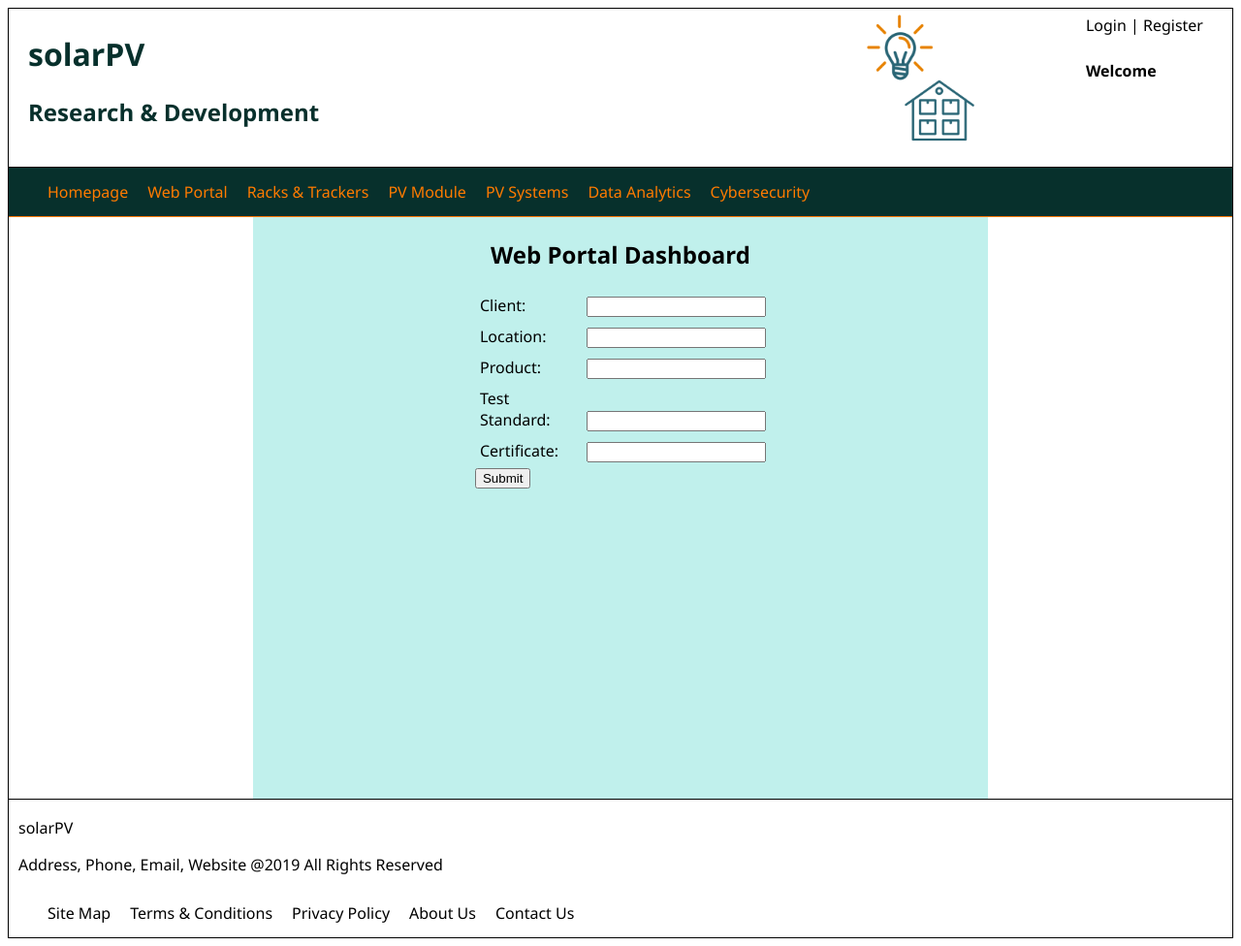
After one commit to launzueta/ift458project, a Django app: page /webPortal/ in a window 1280 px wide. The commit adds this page. Shown: the whole page at 97% size. Run offline with Django 3.2, Linux system fonts and the light colour scheme.

Commit message:
Created web portal page

```diff
--- a/solarPv/templates/solarPv/base.html
+++ b/solarPv/templates/solarPv/base.html
@@ -3,7 +3,7 @@
 <!DOCTYPE html>
 <html lang="en">
   <head>
-    <title>Lab 1 - Coming Soon</title>
+    <title>Module 6 Project Luis Unzueta</title>
     <link rel="stylesheet" href="{% static 'solarPv/style.css' %}">
   </head>
   <body>
@@ -36,6 +36,7 @@
             <div class="flatList">
                 <ul>
                     <li><a href="{% url 'solarPV-home'%}">Homepage</a></li>
+                    <li><a href="{% url 'solarPV-webPortal'%}">Web Portal</a></li>
                     <li><a href="{% url 'solarPV-comingSoon'%}">Racks & Trackers</a></li>
                     <li><a href="{% url 'solarPV-comingSoon'%}">PV Module</a></li>
                     <li><a href="{% url 'solarPV-comingSoon'%}">PV Systems</a></li>
--- /dev/null
+++ b/solarPv/templates/solarPv/webPortal.html
@@ -0,0 +1,15 @@
+{% extends "solarPV/base.html" %}
+
+{% block content %}
+    <div class="main">
+        <h2>Web Portal Dashboard</h2>
+        <form id="registrationForm" class="registrationForm">
+            <label>Client: </label><input id="username" type="text" required><br>
+            <label>Location: </label><input id="password" type="text"required><br>
+            <label>Product: </label><input type="text" required><br>
+            <label>Test Standard: </label><input type="text" required><br>
+            <label>Certificate: </label><input type="text" required><br>
+            <input onclick="" type="submit" value="Submit">
+        </form>
+    </div>
+{% endblock content%}
--- a/solarPv/urls.py
+++ b/solarPv/urls.py
@@ -5,5 +5,6 @@ urlpatterns = [
     path('', views.home, name='solarPV-home'),
     path('registration/', views.registration, name='solarPV-registration'),
     path('aboutUs/', views.aboutUs, name='solarPV-aboutUs'),
-    path('comingSoon/', views.comingSoon, name='solarPV-comingSoon')
+    path('comingSoon/', views.comingSoon, name='solarPV-comingSoon'),
+    path('webPortal/', views.webPortal, name='solarPV-webPortal')
 ]
--- a/solarPv/views.py
+++ b/solarPv/views.py
@@ -12,3 +12,6 @@ def aboutUs(request):
 
 def comingSoon(request):
     return render(request, 'solarPv/comingSoon.html')
+
+def webPortal(request):
+    return render(request, 'solarPv/webPortal.html')
```
